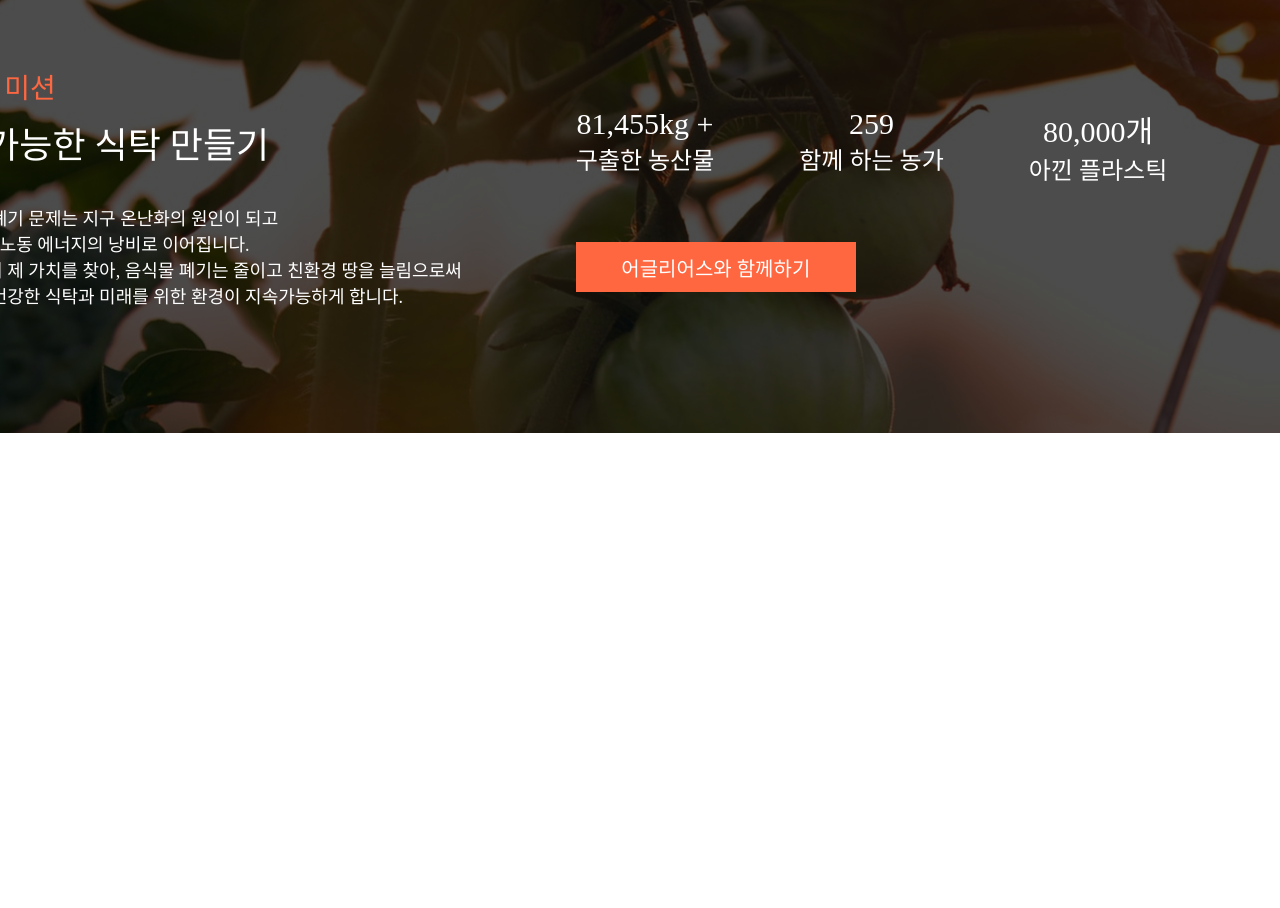
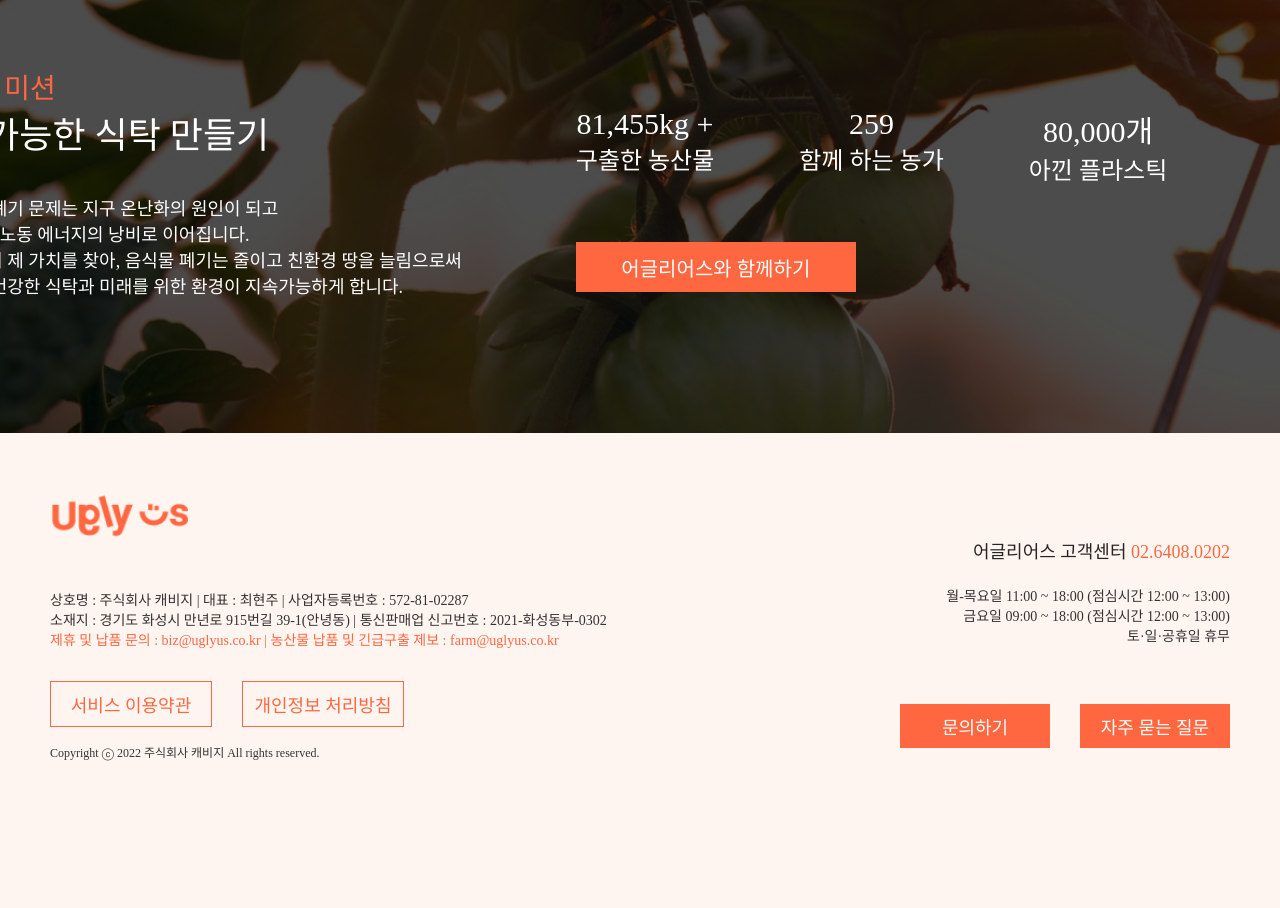
Before and after one commit to yejiseo0725/UglyUs_Market, a plain HTML site: page html/01_main.html in a window 1280 px wide. Shown: the part 5707-6615 px from the top of the page. Before the commit the page ends 6158 px from the top, so only its background shows below. Drawn offline with Linux system fonts and the light colour scheme; a web font is replaced by a local one.

Commit message:
main 완성 & components 정리

```diff
--- a/css/components/footer.css
+++ b/css/components/footer.css
@@ -0,0 +1,113 @@
+/* Footer */
+footer {
+  display: flex;
+  justify-content: center;
+
+  width: 100%;
+  height: 475px;
+
+  font-family: "Noto Sans KR";
+  background-color: #fff5f0;
+}
+
+footer .section-inner {
+  display: flex;
+  justify-content: space-between;
+
+  width: 1440px;
+  margin-left: 50px;
+  margin-right: 50px;
+
+  padding-top: 60px;
+}
+
+/* Footer --- company information area */
+footer .company-info-area {
+}
+footer .company-info-area img {
+  width: 140px;
+  height: 45px;
+}
+
+footer .company-info-area p {
+  font-size: 14px;
+  font-weight: 300;
+  padding-top: 47px;
+  color: #333;
+}
+footer .company-info-area p strong {
+  font-weight: 500;
+  color: #ff6741;
+}
+
+footer .company-info-area .info-btns {
+  display: flex;
+  margin-top: 32px;
+}
+footer .company-info-area .info-btns .info-btn {
+  display: flex;
+  justify-content: center;
+  align-items: center;
+
+  width: 160px;
+  height: 44px;
+  border: 1px solid #ff6741;
+
+  font-size: 18px;
+  font-weight: 400;
+  color: #ff6741;
+}
+footer .company-info-area .info-btns .btn1 {
+  margin-right: 30px;
+}
+
+footer .company-info-area h6 {
+  font-size: 12px;
+  font-weight: 300;
+  color: #333;
+
+  padding-top: 16px;
+}
+
+/* Footer --- customer service area */
+footer .cs-area {
+  text-align: right;
+  padding-top: 44px;
+}
+footer .cs-area h5 {
+  font-size: 18px;
+  font-weight: 500;
+}
+footer .cs-area h5 span {
+  color: #ff6741;
+}
+
+footer .cs-area p {
+  font-size: 14px;
+  font-weight: 300;
+  color: #333;
+  padding-top: 22px;
+}
+
+footer .cs-area .cs-btns {
+  display: flex;
+  justify-content: flex-end;
+
+  margin-top: 59px;
+}
+footer .cs-area .cs-btns .cs-btn {
+  display: flex;
+  justify-content: center;
+  align-items: center;
+
+  width: 150px;
+  height: 44px;
+  background-color: #ff6741;
+
+  font-size: 18px;
+  font-weight: 400;
+  color: white;
+}
+footer .cs-area .cs-btns .btn2 {
+  margin-left: 30px;
+}
--- a/css/components/header.css
+++ b/css/components/header.css
@@ -0,0 +1,89 @@
+/* Header */
+header {
+  display: flex;
+  justify-content: center;
+  position: fixed;
+  width: 1920px;
+  height: 80px;
+  /* color 변경 해주기 */
+  background-color: rgba(0, 0, 0, 0.3);
+  /* background-color: #fff; */
+  z-index: 30;
+}
+
+header .header-inner {
+  display: flex;
+  align-items: center;
+}
+header #logo {
+  width: 130px;
+  height: 41.6px;
+  margin-left: 50px;
+  margin-right: 228px;
+}
+/* header - gnb list */
+header nav {
+  display: flex;
+  align-items: center;
+}
+header nav .gnb {
+  display: flex;
+}
+
+header nav .gnb li {
+  width: 120px;
+  height: 25px;
+  margin-right: 50px;
+  font-size: 18px;
+  font-weight: 500;
+
+  position: relative;
+}
+
+/* 여기도 color 변경 해주기 */
+
+/* header nav .gnb li a {
+  color: #252525;
+} */
+
+header nav .gnb li#li-last {
+  margin-right: 0;
+}
+
+/* 차오르는 효과 nav-bar */
+.gnb li a::before {
+  content: attr(data-text);
+  white-space: nowrap;
+
+  position: absolute;
+  left: 0;
+  top: 0;
+
+  width: 0%;
+  overflow: hidden;
+
+  color: #ff6741;
+  transition: 0.5s;
+}
+
+.gnb li a:hover::before {
+  width: 100%;
+}
+/* ----- */
+
+/* header - icons */
+header nav .gnb-icons {
+  display: flex;
+  margin-right: 50px;
+}
+header nav .gnb-icons li a .basket_icon {
+  width: 50px;
+  height: 50px;
+  margin-left: 227px;
+}
+header nav .gnb-icons li a .user_icon {
+  width: 30px;
+  height: 31px;
+  margin-left: 35px;
+  margin-top: 9px;
+}
--- a/css/main.css
+++ b/css/main.css
@@ -1,92 +1,9 @@
-/* Header */
-header {
-  display: flex;
-  justify-content: center;
-  position: fixed;
-  width: 1920px;
-  height: 80px;
-  background-color: rgba(0, 0, 0, 0.3);
-  z-index: 30;
-}
-
-header .header-inner {
-  display: flex;
-  align-items: center;
-}
-header #logo {
-  width: 130px;
-  height: 41.6px;
-  margin-left: 50px;
-  margin-right: 228px;
-}
-/* header - gnb list */
-header nav {
-  display: flex;
-  align-items: center;
-}
-header nav .gnb {
-  display: flex;
-}
-
-header nav .gnb li {
-  width: 120px;
-  height: 25px;
-  margin-right: 50px;
-  font-size: 18px;
-  font-weight: 500;
-
-  position: relative;
-}
-header nav .gnb li#li-last {
-  margin-right: 0;
-}
-
-/* 차오르는 효과 nav-bar */
-.gnb li a::before {
-  content: attr(data-text);
-  white-space: nowrap;
-
-  position: absolute;
-  left: 0;
-  top: 0;
-
-  width: 0%;
-  overflow: hidden;
-
-  color: #ff6741;
-  transition: 0.5s;
-}
-
-.gnb li a:hover::before {
-  width: 100%;
-}
-/* ----- */
-
-/* header - icons */
-header nav .gnb-icons {
-  display: flex;
-  margin-right: 50px;
-}
-header nav .gnb-icons li a .basket_icon {
-  width: 50px;
-  height: 50px;
-  margin-left: 227px;
-}
-header nav .gnb-icons li a .user_icon {
-  width: 30px;
-  height: 31px;
-  margin-left: 35px;
-  margin-top: 9px;
-}
-
-/* Main */
+/* Main Visual */
 main {
   position: relative;
 }
 
-/* Visual */
-
-/* Main - video-area */
+/* Main --- video-area */
 .visual .video-area {
   position: relative;
   height: 1080px;
@@ -103,7 +20,7 @@ main {
   object-fit: cover;
 }
 
-/* Main - title area */
+/* Main --- title area */
 .visual .video-area .title-area {
   color: white;
 }
@@ -162,7 +79,7 @@ main {
   display: flex;
 }
 
-/* point-area - point-box */
+/* point-area --- point-box */
 .visual .video-area .point-area .point-box {
   display: flex;
 
@@ -274,7 +191,7 @@ main {
   z-index: 11;
 }
 
-/* section 01 - title area */
+/* section 01 --- title area */
 .section_01 .title-area {
   margin-top: 96px;
   text-align: center;
@@ -289,7 +206,7 @@ main {
   font-weight: 500;
 }
 
-/* section 01 - contents area 1 */
+/* section 01 --- contents area 1 */
 .section_01 .container {
   display: flex;
   justify-content: flex-end;
@@ -371,7 +288,7 @@ main {
   background-repeat: no-repeat;
 }
 
-/* section 01 - contents area 2 */
+/* section 01 --- contents area 2 */
 .container2 {
   display: flex;
   justify-content: flex-end;
@@ -786,6 +703,7 @@ main {
 }
 .section_04 .slide-area .grade {
   display: flex;
+  /* flex-wrap: wrap; */
 
   /* width: 4450px; */
   width: 100%;
@@ -905,6 +823,7 @@ main {
 .section_05 .title-area {
 }
 .section_05 .title-area h3 {
+  margin: 0;
   color: #ff6741;
 }
 .section_05 .title-area h2 {
--- a/html/01_main.html
+++ b/html/01_main.html
@@ -8,7 +8,11 @@
 
     <link rel="stylesheet" href="../css/reset.css" />
     <link rel="stylesheet" href="../css/slick.css">
+
     <link rel="stylesheet" href="../css/components/common.css">
+    <link rel="stylesheet" href="../css/components/header.css">
+    <link rel="stylesheet" href="../css/components/footer.css">
+
     <link rel="stylesheet" href="../css/main.css" />
 
     <title>어글리어스 마켓 | 못난이 농산물 정기배송 서비스</title>
@@ -47,7 +51,6 @@
                     </li>
                 </ul>
             </nav>
-
         </div>
     </header>
 
@@ -408,10 +411,42 @@
     <footer class="footer">
         <div class="section-inner">
             <div class="company-info-area">
-                <img src="../img/main/" alt="">
+                <img src="../img/components/uglyus_logo.png" alt="">
+
+                <p>상호명 : 주식회사 캐비지 | 대표 : 최현주 | 사업자등록번호 : 572-81-02287<br>
+                    소재지 : 경기도 화성시 만년로 915번길 39-1(안녕동) | 통신판매업 신고번호 : 2021-화성동부-0302<br>
+                    <strong>제휴 및 납품 문의 : biz@uglyus.co.kr | 농산물 납품 및 긴급구출 제보 : farm@uglyus.co.kr</strong>
+                </p>
+
+                <div class="info-btns">
+                    <a href="#">
+                        <div class="info-btn btn1">서비스 이용약관</div>
+                    </a>
+                    <a href="#">
+                        <div class="info-btn">개인정보 처리방침</div>
+                    </a>
+                </div>
+
+                <h6>Copyright ⓒ 2022 주식회사 캐비지 All rights reserved.</h6>
             </div>
 
-            <div class="cs-area"></div>
+            <div class="cs-area">
+                <h5>어글리어스 고객센터 <span>02.6408.0202</span></h5>
+
+                <p>월-목요일 11:00 ~ 18:00 (점심시간 12:00 ~ 13:00)<br>
+                    금요일 09:00 ~ 18:00 (점심시간 12:00 ~ 13:00)<br>
+                    토·일·공휴일 휴무
+                </p>
+
+                <div class="cs-btns">
+                    <a href="#">
+                        <div class="cs-btn">문의하기</div>
+                    </a>
+                    <a href="#">
+                        <div class="cs-btn btn2">자주 묻는 질문</div>
+                    </a>
+                </div>
+            </div>
         </div>
     </footer>
 
```
